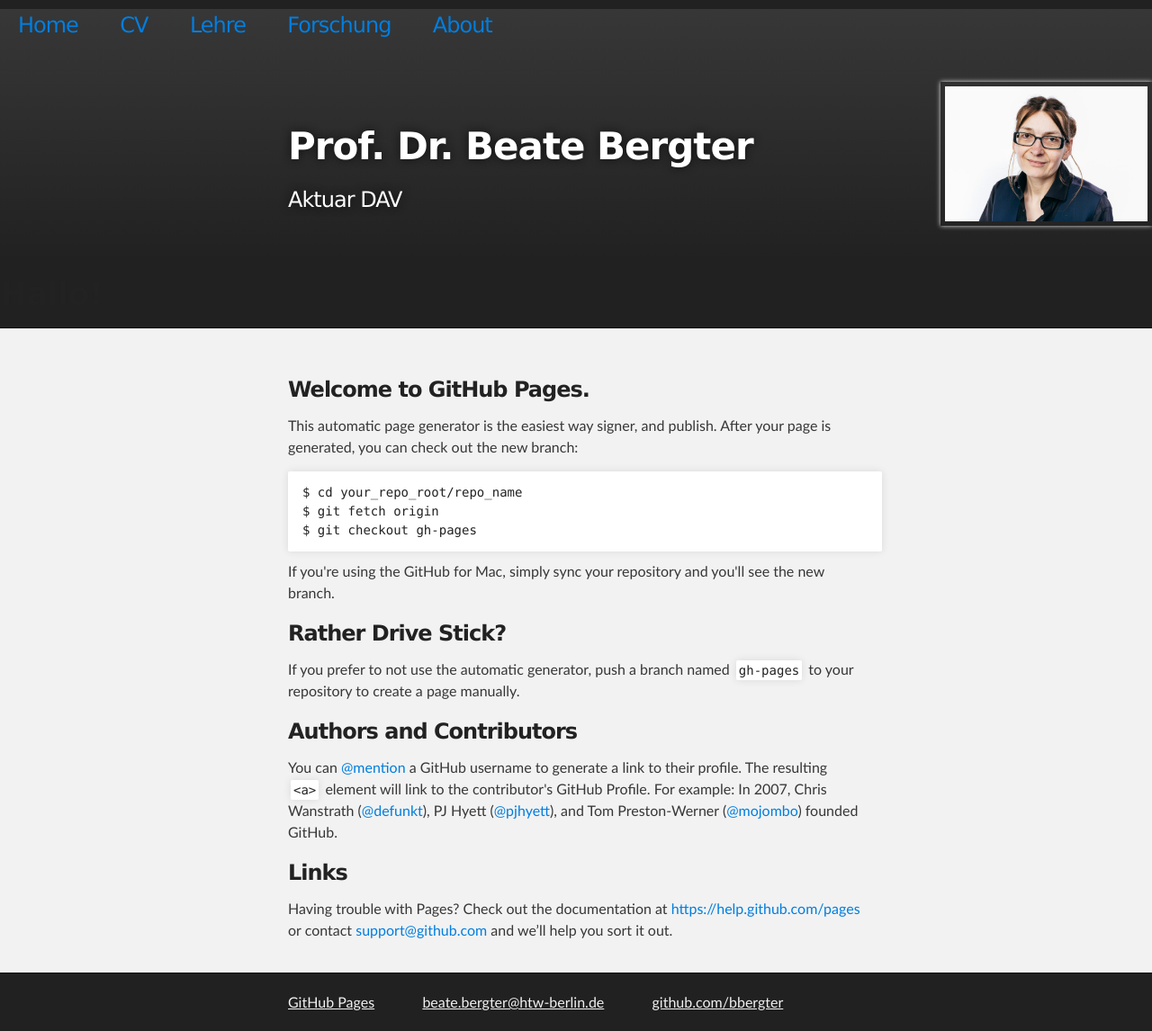
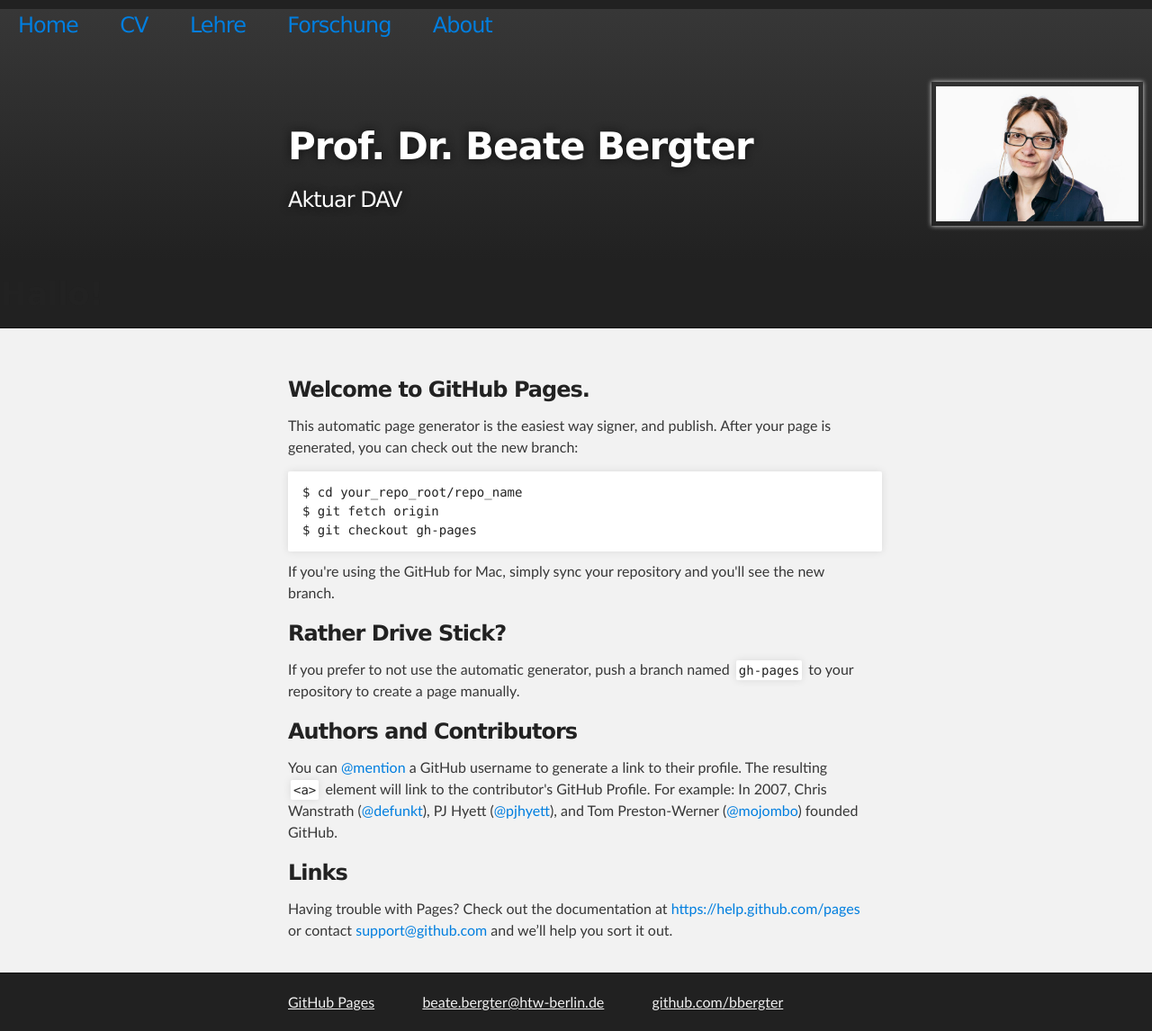
Before and after one commit to bbergter/bbergter, a Jekyll site: the page index.html, which Jekyll copies as it is, in a window 1280 px wide. Shown: the whole page at 90% size. Built offline with Jekyll 4.4.1, drawn with Linux system fonts in a browser that asks for light colours.

Commit message:
Update stylesheet.css

```diff
--- a/stylesheets/stylesheet.css
+++ b/stylesheets/stylesheet.css
@@ -135,10 +135,10 @@ strong {
 
 img {
   position: relative;
-  margin: 30 auto;
+  margin: 0 auto;
   max-width: 739px;
   padding: 5px;
-  margin: 10px 0 10px 0;
+  margin: 10px 10px 10px 10px;
   border: 0px solid #ebebeb;
 
   box-shadow: 0 0 0px #ebebeb;
```
